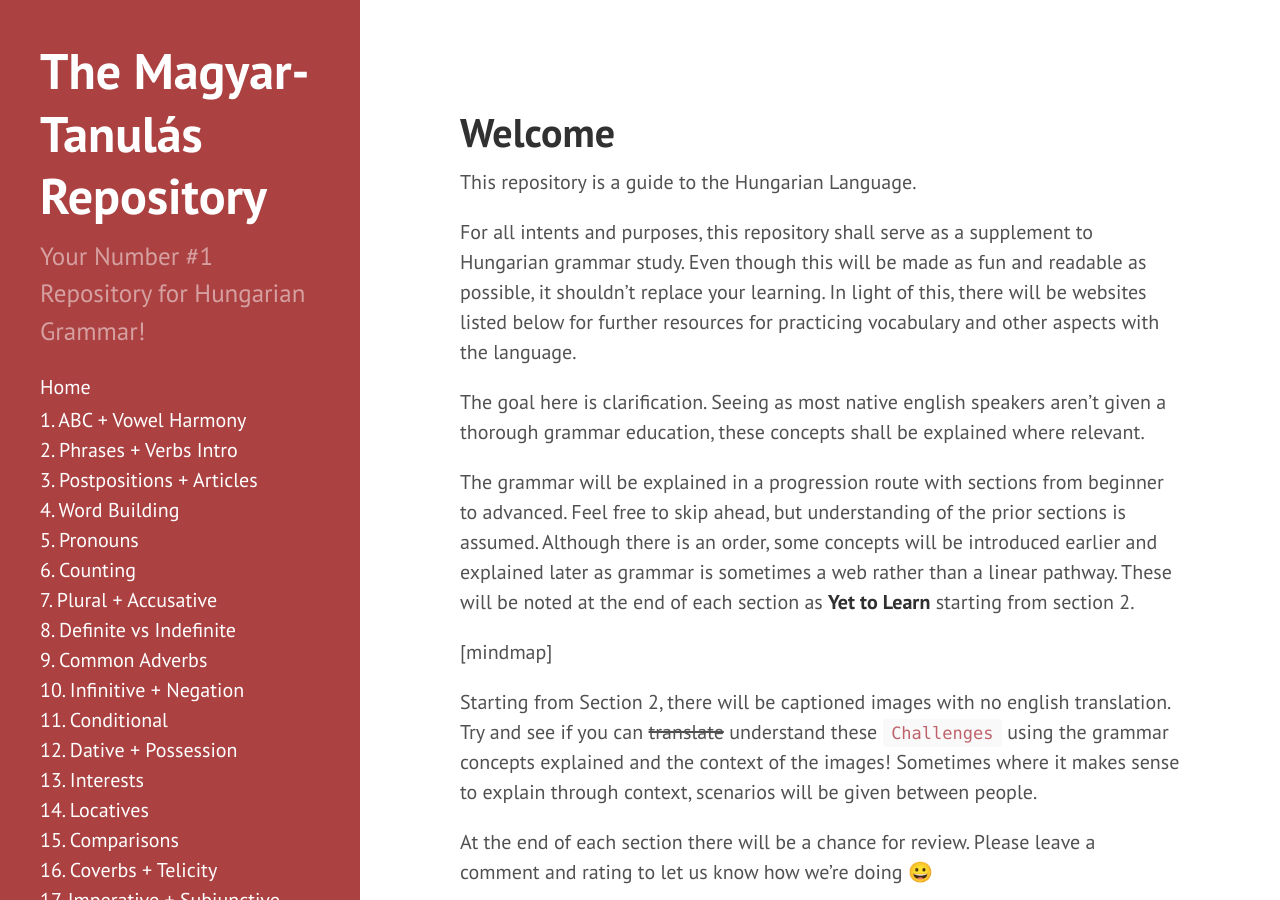
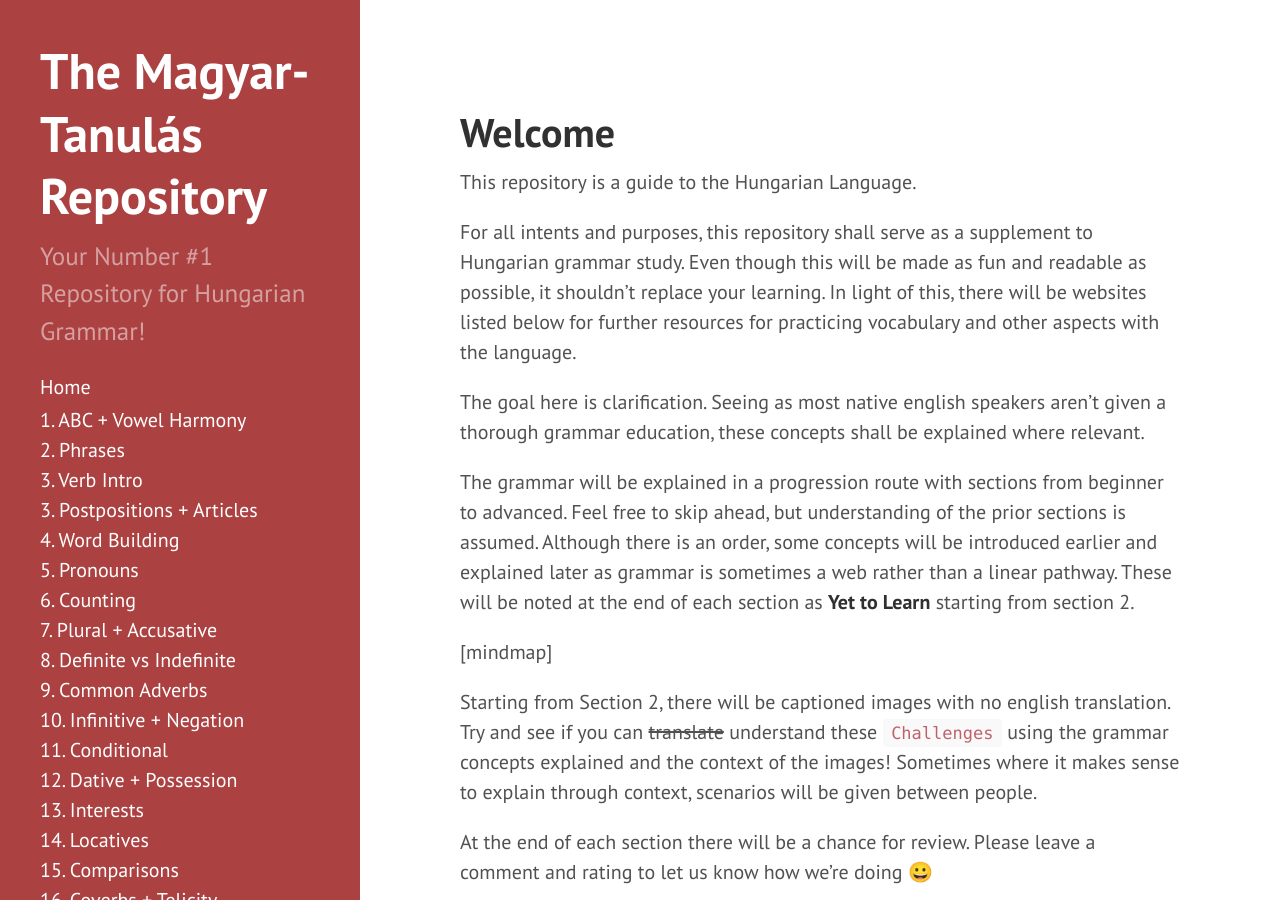
Before and after one commit to Magyartanulas/magyartanulas.github.io, a Jekyll site: the page built from index.html, in a window 1280 px wide and 900 px high. Built offline with Jekyll 4.4.1, drawn with Linux system fonts in a browser that asks for light colours; the list of posts is cut into pages by our own code.

Commit message:
Update navigation.yml

```diff
--- a/_data/navigation.yml
+++ b/_data/navigation.yml
@@ -1,8 +1,11 @@
 - title: 1. ABC + Vowel Harmony
   url: https://magyartanulas.github.io/alphabet_vowel-harmony/
 
-- title: 2. Phrases + Verbs Intro
+- title: 2. Phrases
   url: https://magyartanulas.github.io/phrases/
+
+- title: 3. Verb Intro
+  url: https://magyartanulas.github.io/verb_intro/
 
 - title: 3. Postpositions + Articles
   url: https://magyartanulas.github.io/postpositions_articles/
```
